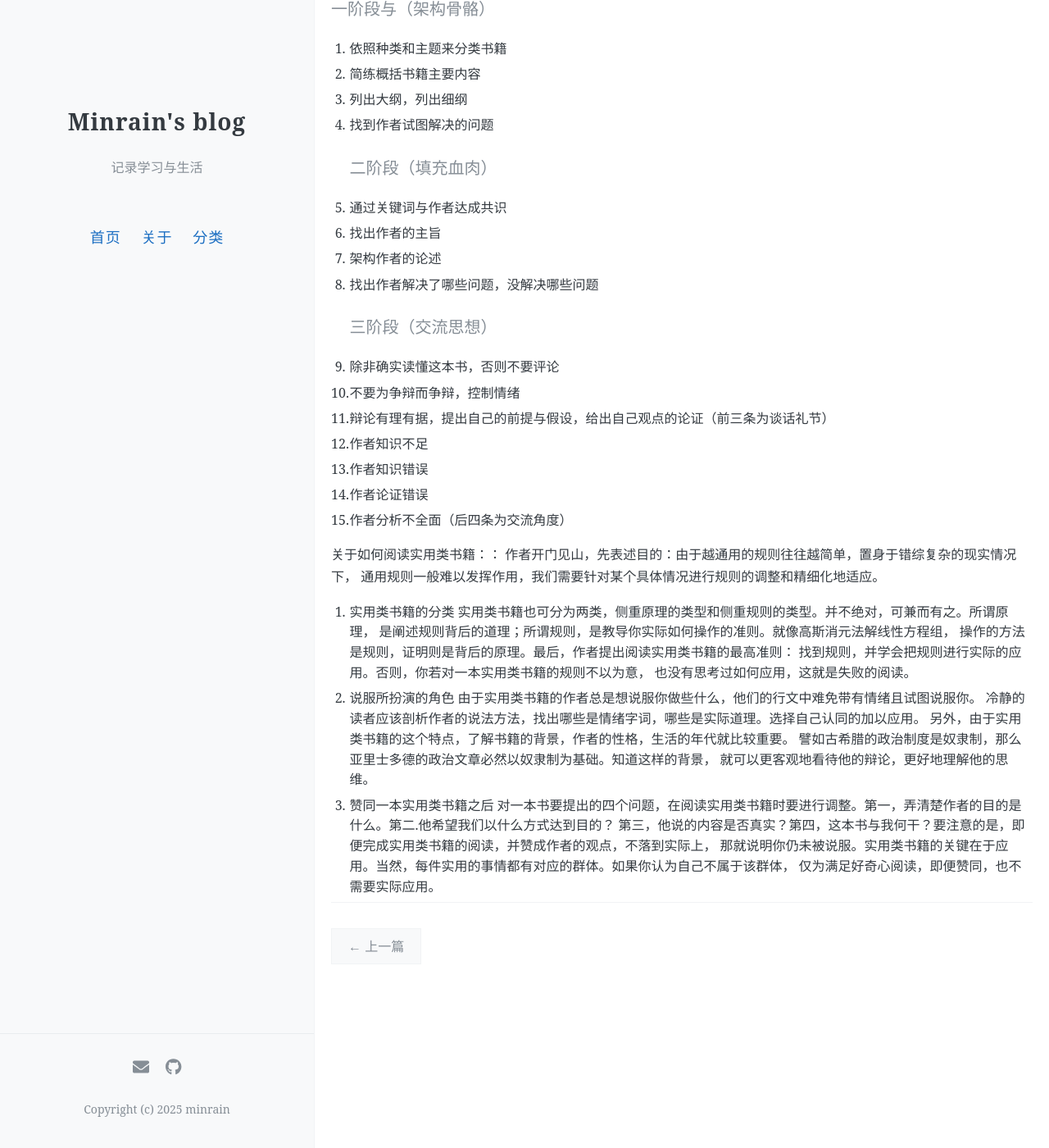
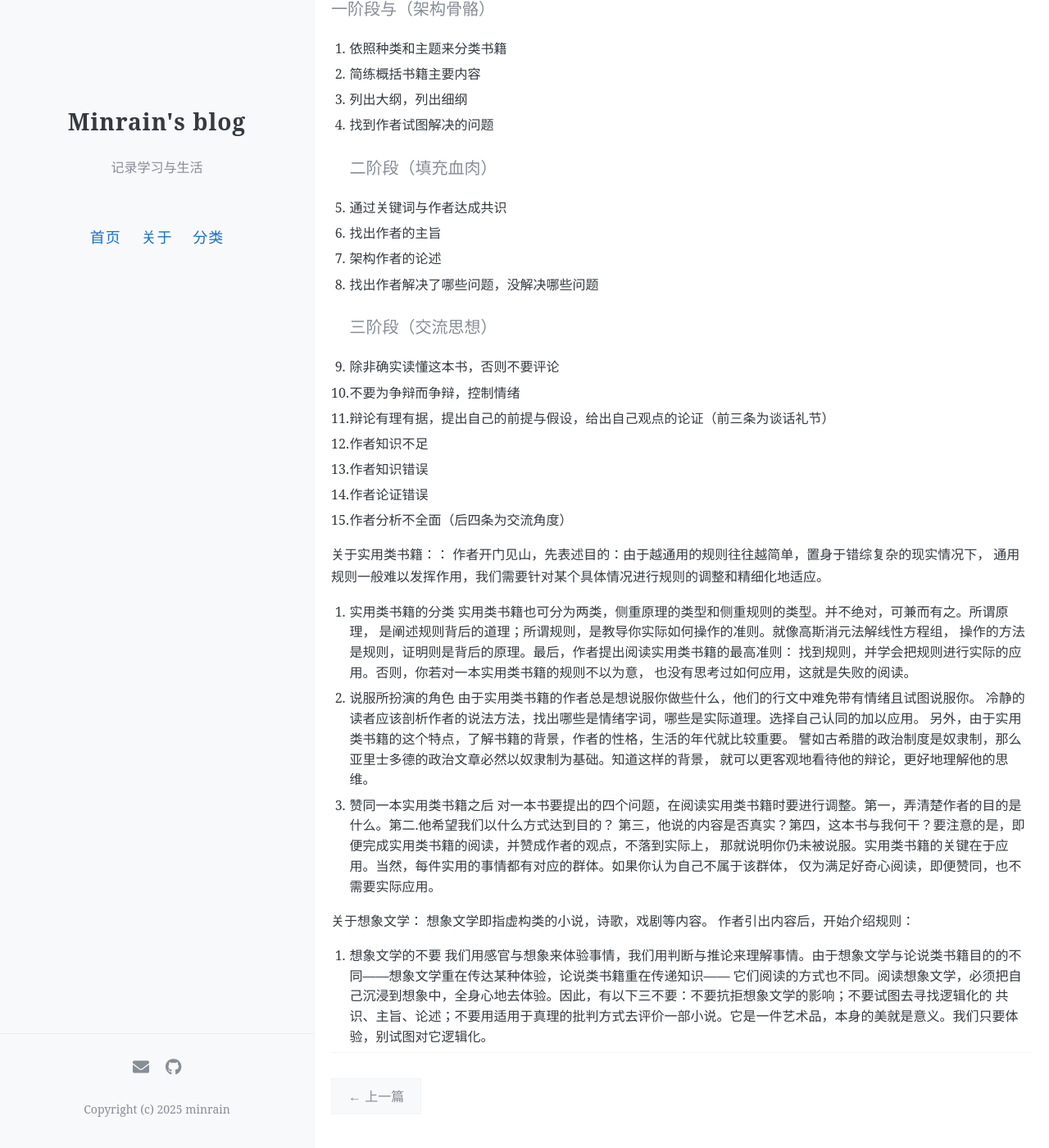
Before and after one commit to 7kmRunner/7kmRunner.github.io, a Jekyll site: the page built from _posts/2025-7-13-如何阅读一本书读书笔记(6).md, in a window 1280 px wide and 1400 px high, scrolled down 233 px. Shown: the whole window at 82% size. Built offline with Jekyll 4.4.1, drawn with Linux system fonts in a browser that asks for light colours.

Commit message:
Update 2025-7-13-如何阅读一本书读书笔记(6).md

```diff
--- a/_posts/2025-7-13-如何阅读一本书读书笔记(6).md
+++ b/_posts/2025-7-13-如何阅读一本书读书笔记(6).md
@@ -27,7 +27,7 @@ author: Minrain
 14. 作者论证错误
 15. 作者分析不全面（后四条为交流角度）
 
-关于如何阅读实用类书籍：：
+关于实用类书籍：：
 作者开门见山，先表述目的：由于越通用的规则往往越简单，置身于错综复杂的现实情况下，
 通用规则一般难以发挥作用，我们需要针对某个具体情况进行规则的调整和精细化地适应。
 1. 实用类书籍的分类
@@ -47,3 +47,10 @@ author: Minrain
 第三，他说的内容是否真实？第四，这本书与我何干？要注意的是，即便完成实用类书籍的阅读，并赞成作者的观点，不落到实际上，
 那就说明你仍未被说服。实用类书籍的关键在于应用。当然，每件实用的事情都有对应的群体。如果你认为自己不属于该群体，
 仅为满足好奇心阅读，即便赞同，也不需要实际应用。
+
+关于想象文学：
+想象文学即指虚构类的小说，诗歌，戏剧等内容。 作者引出内容后，开始介绍规则：
+1. 想象文学的不要
+我们用感官与想象来体验事情，我们用判断与推论来理解事情。由于想象文学与论说类书籍目的的不同——想象文学重在传达某种体验，论说类书籍重在传递知识——
+它们阅读的方式也不同。阅读想象文学，必须把自己沉浸到想象中，全身心地去体验。因此，有以下三不要：不要抗拒想象文学的影响；不要试图去寻找逻辑化的
+共识、主旨、论述；不要用适用于真理的批判方式去评价一部小说。它是一件艺术品，本身的美就是意义。我们只要体验，别试图对它逻辑化。
```
